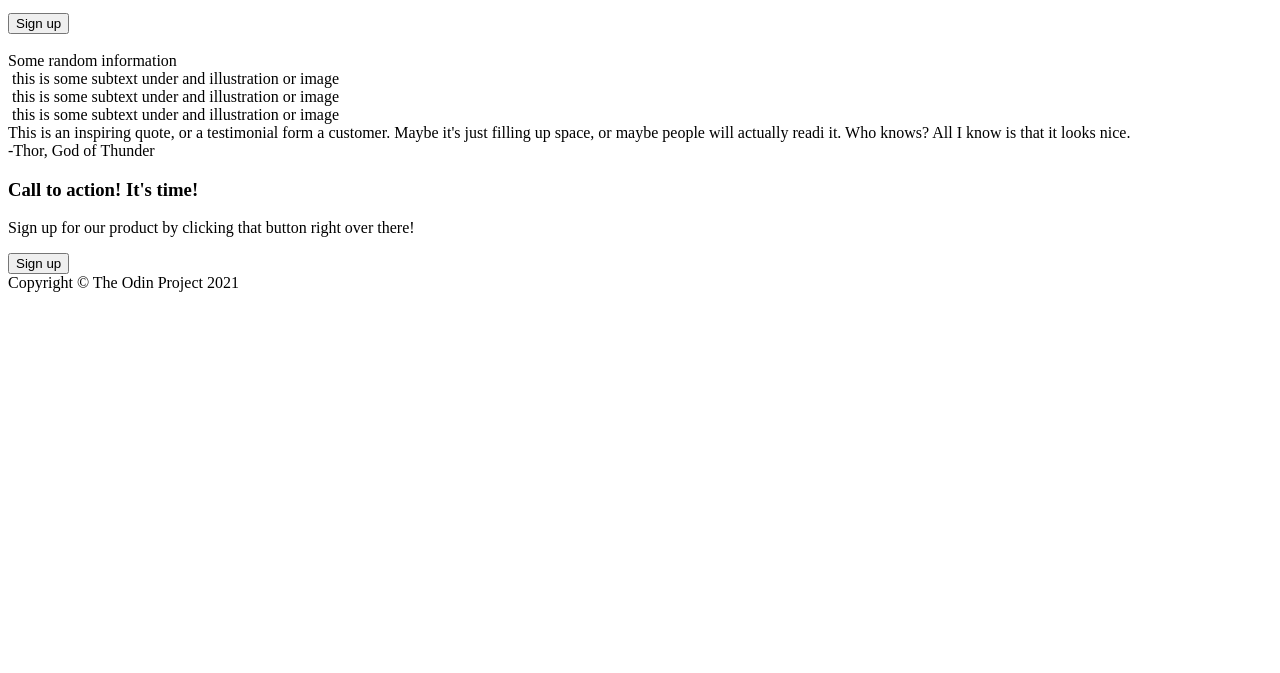
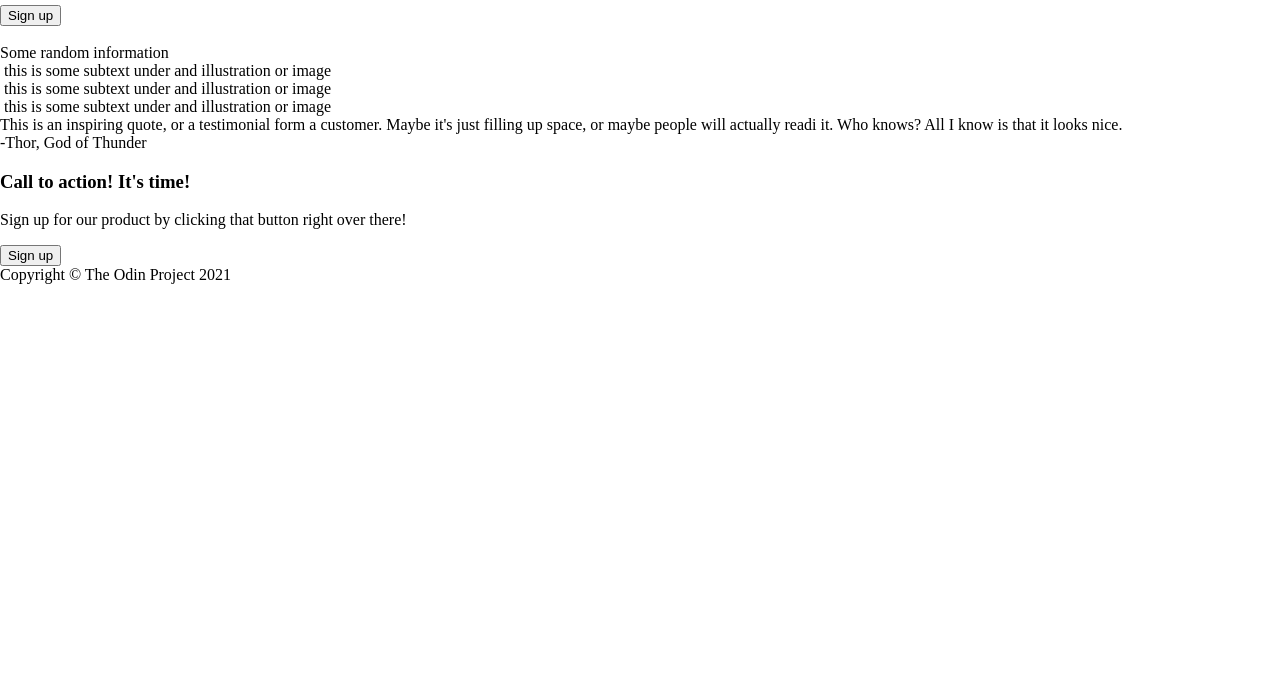
Before and after one commit to euphoriccheckers/landing-page, a plain HTML site: page index.html in a window 1280 px wide. Shown: the part 127-800 px from the top of the page. Drawn offline with Linux system fonts and the light colour scheme.

Commit message:
Setup initial css structure and link to stylesheet

```diff
--- a/index.html
+++ b/index.html
@@ -3,6 +3,7 @@
     <head>
         <meta charset="UTF-8">
         <title>Landing Page</title>
+        <link rel="stylesheet" href="./styles.css">
     </head>
     <body>
         <div class="hero">
--- /dev/null
+++ b/styles.css
@@ -0,0 +1,6 @@
+body {
+    margin: 0;
+    min-height: 100vh;
+    display: flex;
+    flex-direction: column;
+}
```
